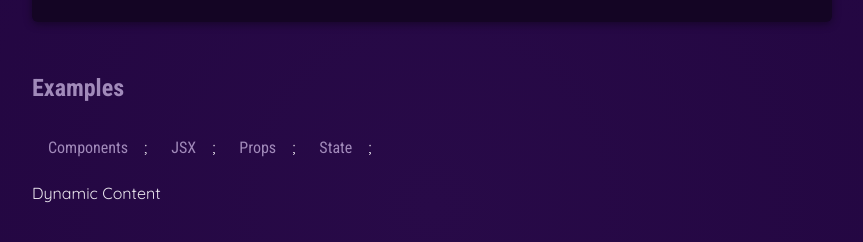
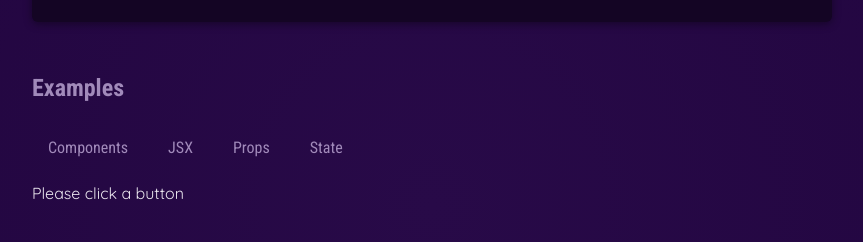
Before and after one commit to yashdeeptandon/Reactjs, a React (Vite) app: page / in a window 1280 px wide. Shown: the part 434-676 px from the top of the page, without its empty margins (208-1071 px from the left). Built offline with nearby package versions, Linux system fonts and the light colour scheme.

Commit message:
section-3 completed!

```diff
--- a/src/App.jsx
+++ b/src/App.jsx
@@ -2,10 +2,15 @@
 import Header from "./components/Header";
 import CoreConcepts from "./components/CoreConcepts";
 import TabButton from "./components/TabButton";
+import { useState } from "react";
 
 function App() {
+
+  let tabContent = "Please click a button";
+
   function handleSelect(selectedButton) {
-    console.log(selectedButton);
+
+    tabContent = selectedButton;
   }
 
   return (
@@ -28,20 +33,12 @@
         <section id="examples">
           <h2>Examples</h2>
           <menu>
-            <TabButton onSelect={() => handleSelect("components")}>
-              Components
-            </TabButton>
-            <TabButton onSelect={() => handleSelect("components")}>
-              JSX
-            </TabButton>
-            <TabButton onSelect={() => handleSelect("components")}>
-              Props
-            </TabButton>
-            <TabButton onSelect={() => handleSelect("components")}>
-              State
-            </TabButton>
+            <TabButton onSelect={() => handleSelect("components")}>Components</TabButton>
+            <TabButton onSelect={() => handleSelect("jsx")}>JSX</TabButton>
+            <TabButton onSelect={() => handleSelect("props")}>Props</TabButton>
+            <TabButton onSelect={() => handleSelect("state")}>State</TabButton>
           </menu>
-          Dynamic Content
+          {tabContent}
         </section>
       </main>
     </div>
--- a/src/components/TabButton.jsx
+++ b/src/components/TabButton.jsx
@@ -1,8 +1,8 @@
-export default function TabButton(props, onSelect) {
+export default function TabButton({children, onSelect}) {
 
   return (
     <li>
-      <button onClick={onSelect}>{props.children}</button>;
+      <button onClick={onSelect}>{children}</button>
     </li>
   );
 }
```
